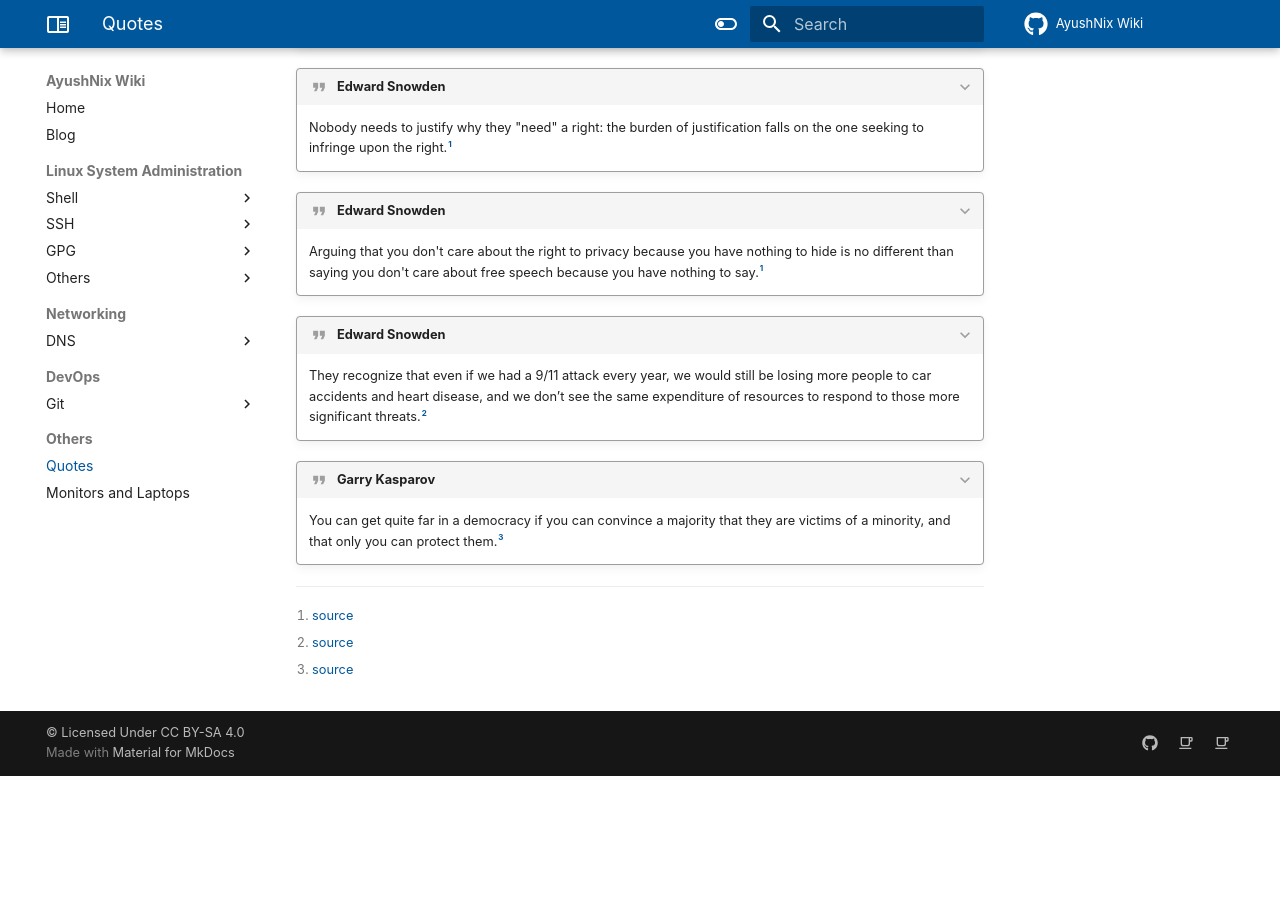
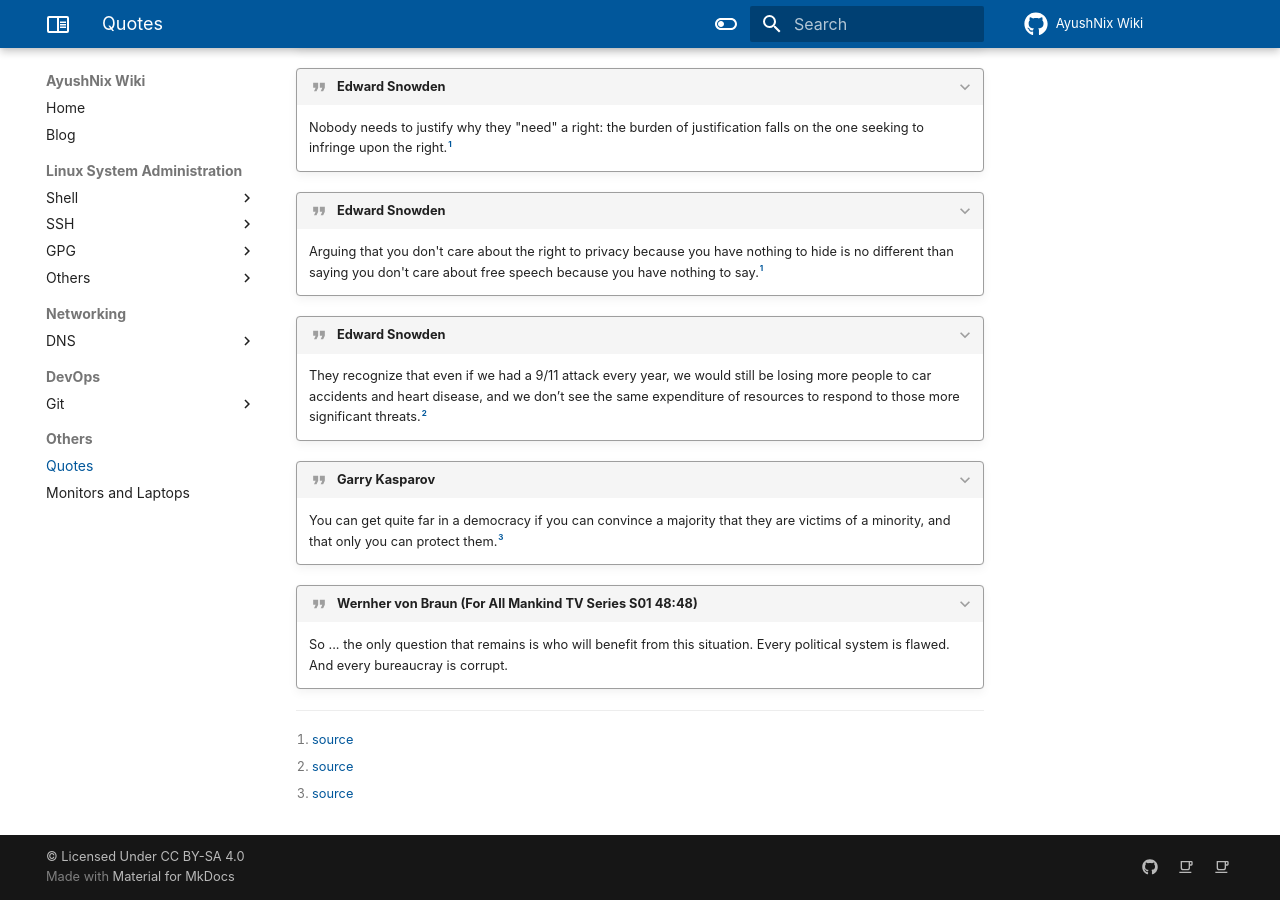
Before and after one commit to ayushnix/wiki, an MkDocs documentation site: the page built from docs/others/quotes.md, in a window 1280 px wide and 900 px high, scrolled down 939 px. Built offline with MkDocs 1.6.1 and Material for MkDocs 9.7.7, drawn with Linux system fonts in a browser that asks for light colours; comment, search, counter and statistics services are not loaded; before the commit the page ends 1715 px from its top, so only the background shows below that.

Commit message:
add quote from Wernher von Braun (For All Mankind)

```diff
--- a/docs/others/quotes.md
+++ b/docs/others/quotes.md
@@ -53,6 +53,10 @@
      You can get quite far in a democracy if you can convince a majority that they are victims of a
      minority, and that only you can protect them.[^3]
 
+???+ quote "Wernher von Braun (For All Mankind TV Series S01 48:48)"
+     So ... the only question that remains is who will benefit from this situation. Every political
+     system is flawed. And every bureaucray is corrupt.
+
 [^1]: [source](https://old.reddit.com/r/IAmA/comments/36ru89/just_days_left_to_kill_mass_surveillance_under/crglgh2/)
 [^2]: [source](https://theintercept.com/2016/05/03/edward-snowden-whistleblowing-is-not-just-leaking-its-an-act-of-political-resistance/)
 [^3]: [source](https://twitter.com/kasparov63/status/756503082448654336)
```
